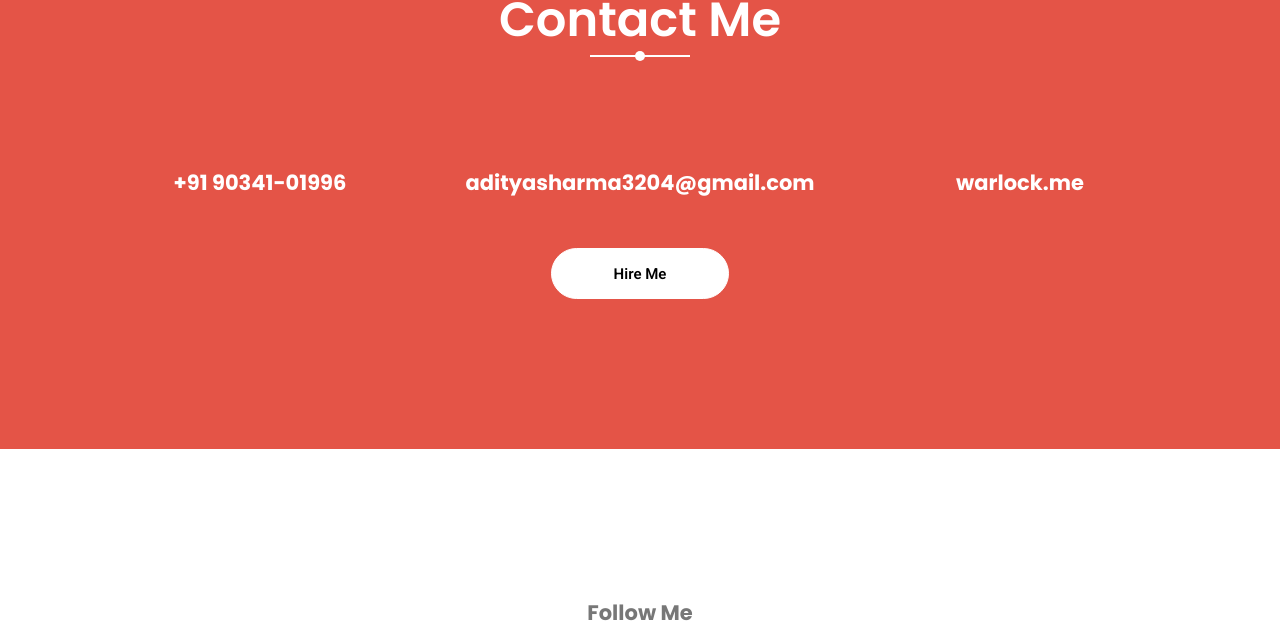
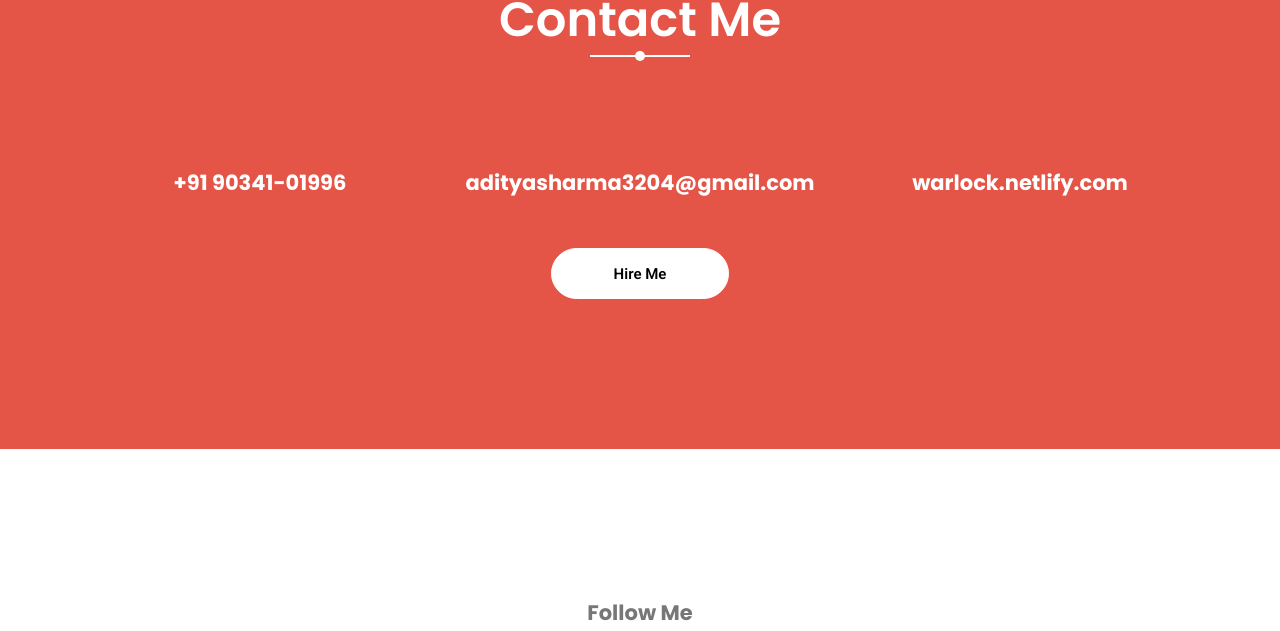
Before and after one commit to Wwar-lock/Personal, a plain HTML site: page about.html in a window 1280 px wide. Shown: the part 1899-2530 px from the top of the page. Drawn offline with nearby package versions, Linux system fonts and the light colour scheme; some packages are replaced by stand-ins of ours.

Commit message:
contact changes

```diff
--- a/about.html
+++ b/about.html
@@ -287,7 +287,7 @@
 				</div>
 				<div class="col-lg-4 col-md-4">
 					<div class="contact-box">
-						<h4>warlock.me</h4>
+						<h4>warlock.netlify.com</h4>
 					</div>
 				</div>
 			</div>
```
Also changed, not shown: index.html (+1 -1 lines), services.html (+1 -1 lines).
